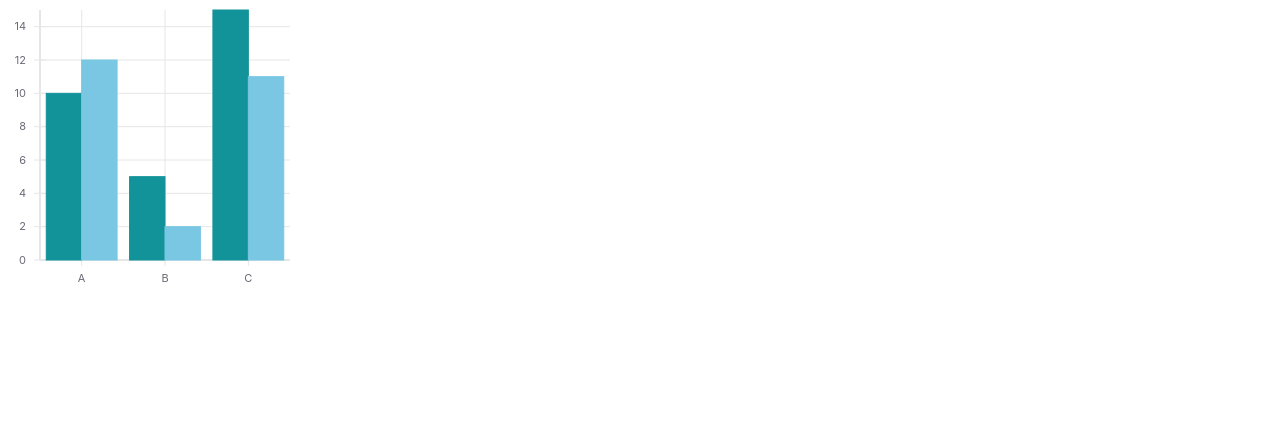
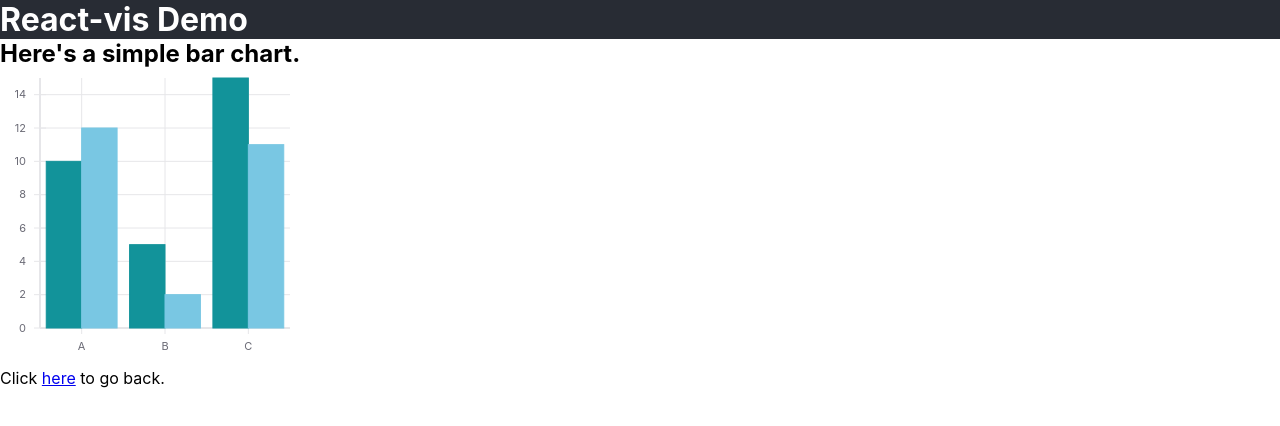
Before and after one commit to jukebox017/qnd, a React (Create React App) app: page /bar-chart in a window 1280 px wide. Shown: the top 426 px of the page. Built offline with nearby package versions, Linux system fonts and the light colour scheme.

Commit message:
Add some styling

```diff
--- a/src/App.tsx
+++ b/src/App.tsx
@@ -21,7 +21,7 @@ function App() {
         <YAxis />
       </XYPlot>
       <div style={{color: 'white'}}>
-        Click <Link to={`bar-chart`}>here</Link> to see a simpel bar chart.
+        Click <Link to={`bar-chart`}>here</Link> to see a simple bar chart.
       </div>
     </div>
   );
--- a/src/BarChart/BarChart.tsx
+++ b/src/BarChart/BarChart.tsx
@@ -2,6 +2,7 @@
 // to demonstrate a different viz and routing
 
 import React from 'react';
+import { Link } from 'react-router-dom';
 import {
   XYPlot,
   XAxis,
@@ -25,6 +26,7 @@ export default class BarChart extends React.Component {
   render() {
     return (
       <div>
+        <h2 style={{color: 'black'}}>Here's a simple bar chart.</h2>
         <XYPlot xType="ordinal" width={300} height={300} xDistance={100}>
           <VerticalGridLines />
           <HorizontalGridLines />
@@ -34,6 +36,10 @@ export default class BarChart extends React.Component {
           <VerticalBarSeries data={blueData} barWidth={30} />
           <LabelSeries data={labelData} />
         </XYPlot>
+
+        <div>
+          Click <Link to={`/`}>here</Link> to go back.
+        </div>
       </div>
     );
   }
--- a/src/index.tsx
+++ b/src/index.tsx
@@ -23,6 +23,7 @@ const root = ReactDOM.createRoot(
 );
 root.render(
   <React.StrictMode>
+    <h1 style={{backgroundColor: '#282c34', margin: 0, color: 'white'}}>React-vis Demo</h1>
     <RouterProvider router={router} />
   </React.StrictMode>
 );
```
Also changed, not shown: 1 other file (tests, documents, lock files or other folders).
